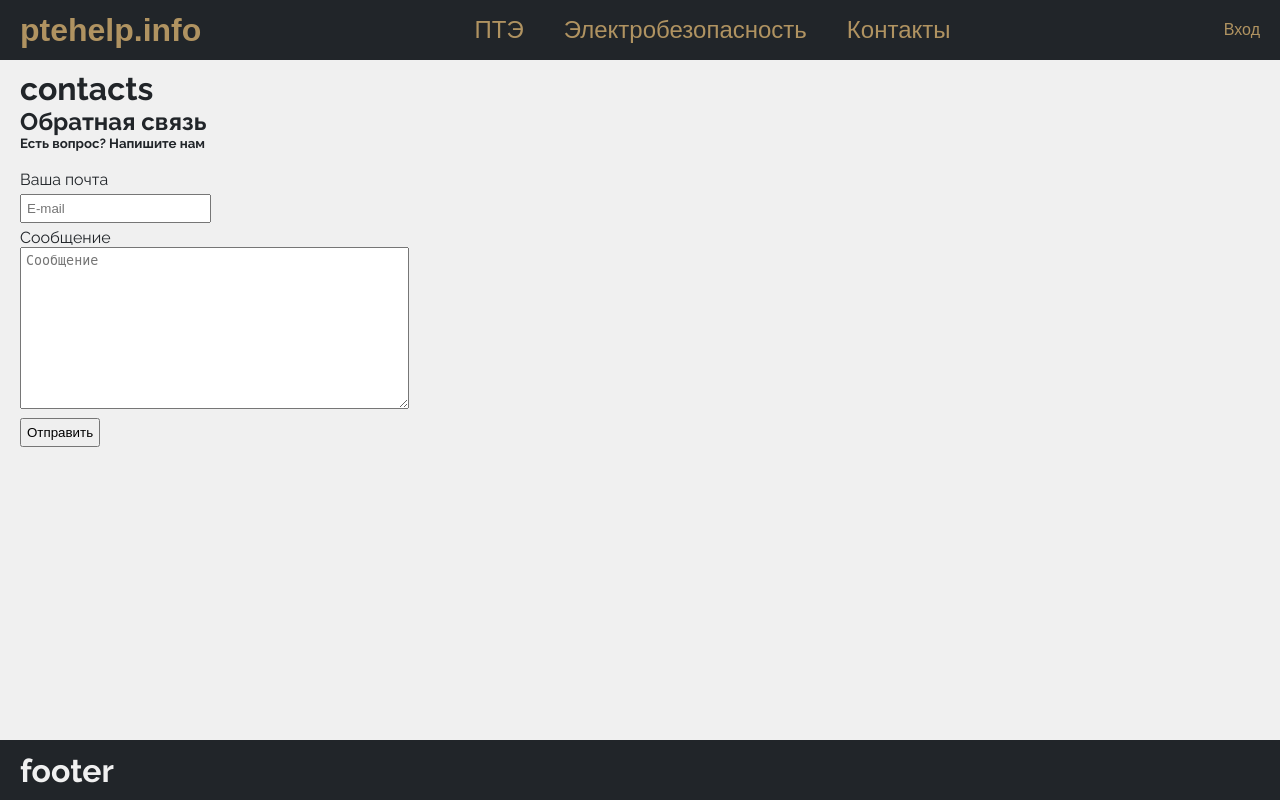
After one commit to alexbrestby/pte-help, a PHP site: template app/views/site/contact.php in a window 1280 px wide. The commit adds this page. Run offline with PHP 8.4, Linux system fonts and the light colour scheme; the template is opened without the code that fills it, so the values that code supplies are empty; some libraries are stand-ins or nearby versions; some web fonts are replaced.

Commit message:
feat: Favicon, Navigation add

```diff
--- a/app/views/layouts/header.php
+++ b/app/views/layouts/header.php
@@ -5,14 +5,25 @@
     <meta charset="UTF-8">
     <meta name="viewport" content="width=device-width, initial-scale=1.0">
     <link rel="stylesheet" href="/public/assets/styles/style-min.css">
+    <link rel="icon" type="image/png" href="/public/assets/img/favicon.png">
     <title>ptehelp.info</title>
 </head>
 
 <body>
     <div class="wrapper">
-
         <header class="header">
-            <a href="/index.php">
+            <a class="header-logo" href="/index.php">
                 <h1>ptehelp.info</h1>
             </a>
+            <nav class="header-navigation">
+                <ul class="header-nav">
+                    <li><a href="/pte">ПТЭ</a></li>
+                    <li><a href="/elsafety">Электробезопасность</a></li>
+                    <li><a href="/contacts">Контакты</a></li>
+                </ul>
+            </nav>
+            <div class="enter">
+                <a href="/">Вход</a>
+            </div>
+
         </header>
--- /dev/null
+++ b/app/views/site/contact.php
@@ -0,0 +1,33 @@
+<?php include ROOT . '/app/views/layouts/header.php'; ?>
+<main class="contacts">
+    <h1>contacts</h1>
+    <div class="form-wrapper">
+
+        <?php if ($result) : ?>
+            <p>Сообщение отправлено! Мы ответим Вам на указанный email.</p>
+        <?php else : ?>
+            <?php if (isset($errors) && is_array($errors)) : ?>
+                <ul>
+                    <?php foreach ($errors as $error) : ?>
+                        <li> - <?php echo $error; ?></li>
+                    <?php endforeach; ?>
+                </ul>
+            <?php endif; ?>
+
+            <div class="signup-form"><!--sign up form-->
+                <h2>Обратная связь</h2>
+                <h5>Есть вопрос? Напишите нам</h5>
+                <br />
+                <form action="/contacts" method="post">
+                    <p>Ваша почта</p>
+                    <input type="email" name="userEmail" placeholder="E-mail" value="<?php echo $userEmail; ?>" />
+                    <p>Сообщение</p>
+                    <textarea class="message" rows="10" cols="45" name="userMessage" placeholder="Сообщение" value="<?php echo $userText; ?>"></textarea>
+                    <br>
+                    <input type="submit" name="submit" class="btn btn-default" value="Отправить" />
+                </form>
+            </div><!--/sign up form-->
+        <?php endif; ?>
+    </div>
+</main>
+<?php include ROOT . '/app/views/layouts/footer.php'; ?>
```
Also changed, not shown: app/controllers/SiteController.php (+39 -0 lines), public/assets/img/favicon.png (added), public/assets/styles/dev/style.css, public/assets/styles/sass/_common.sass, public/assets/styles/sass/_contacts.sass (added), public/assets/styles/sass/_header.sass, public/assets/styles/sass/_main.sass, public/assets/styles/sass/_variables.sass, public/assets/styles/sass/style.sass, public/assets/styles/style-min.css, 1 other file.
